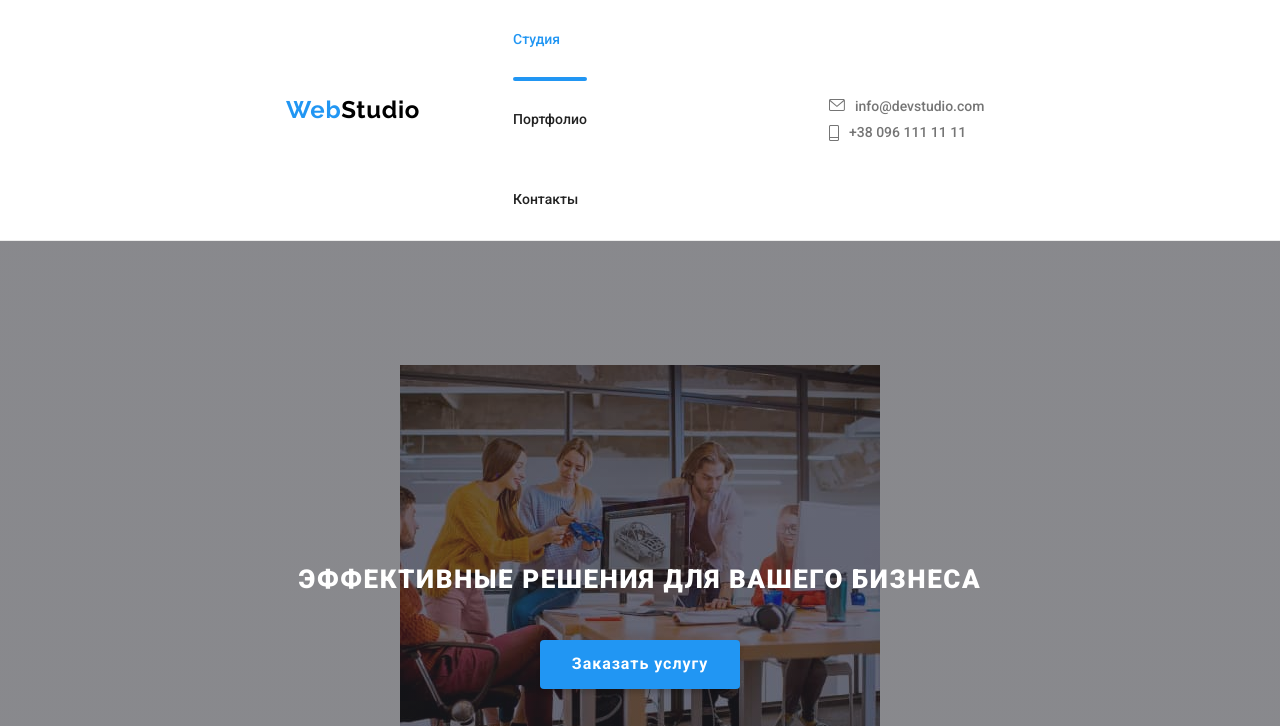
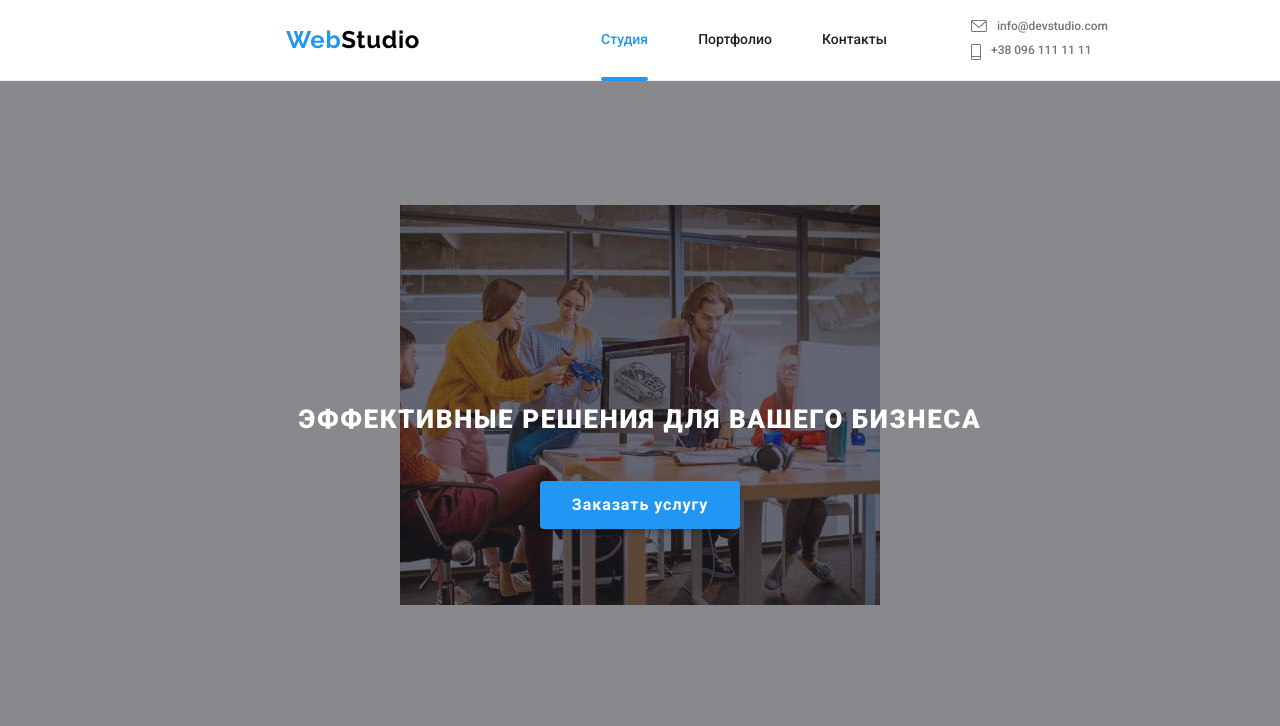
Before and after one commit to T-jorven/goit-markup-hw-08, a plain HTML site: page index.html in a window 1280 px wide. Shown: the top 726 px of the page. Drawn offline with nearby package versions, Linux system fonts and the light colour scheme.

Commit message:
header tablet

```diff
--- a/scss/components/_contacts.scss
+++ b/scss/components/_contacts.scss
@@ -106,10 +106,15 @@
 	flex-direction: row;
 	flex-wrap: wrap;
 	width: 165px;
+	margin-left: 84px;
+
 }
 .contact-body__item {
 	&:not(:last-child) {
 		margin-bottom: 10px;
 	}
 }
+.contact{
+	font-size: 12px;
 }
+}
--- a/scss/components/_logo.scss
+++ b/scss/components/_logo.scss
@@ -34,3 +34,11 @@
 	&__footer {
     color: var(--logo2-footer);}
 	}
+
+@media screen and (min-width: 768px) {
+	.logo-body{
+		display: block;
+		margin-top: 20px;
+		font-size: 24px;
+	}
+}
--- a/scss/components/_nav.scss
+++ b/scss/components/_nav.scss
@@ -56,3 +56,57 @@
 		display: none;
 	}
 }
+@media screen and (min-width: 768px) {
+	.menu-list--current {
+	color: var(--accent-color);
+	font-size: 14px;
+	font-weight: 500;
+	line-height: 1.14;
+	position: relative;
+	padding-bottom: 32px;
+	padding-top: 32px;
+	display: block;
+	&::after {
+		content: "";
+		width: 100%;
+		height: 4px;
+		background-color: var(--accent-color);
+		position: absolute;
+		left: 0;
+		right: 0;
+		bottom: -1px;
+		border-radius: 2px;
+	}
+}
+.menu-list--inactive {
+	font-size: 14px;
+	color: var(--title-text-color);
+	font-weight: 500;
+	line-height: 1.14;
+	padding-top: 32px;
+	padding-bottom: 32px;
+	display: block;
+	transition: color 250ms var(--transition-cubic);
+	&:hover {
+		color: var(--accent-color);
+	}
+	&:focus {
+		color: var(--accent-color);
+	}
+}
+.nav-body {
+	display: flex;
+
+    &__menu {
+	//width:295px;
+	display: flex;
+	align-items: center;
+	flex-direction: row;}
+}
+.menu-list:not(:last-child){
+	margin-right: 50px;
+}
+.menu-list:first-child {
+	margin-left: 88px;
+}
+}
--- a/scss/layout/_header.scss
+++ b/scss/layout/_header.scss
@@ -8,13 +8,20 @@
 	align-items: center;}
 }
 
-
-.header {
-	background-color: var(--clear-white);
-	border-bottom: 1px solid var(--header-border);
-}
 .header__body {
 	display: flex;
 	justify-content: space-between;
 	align-items: center;
 }
+@media screen and (min-width: 768px) {
+
+    .header__body {
+
+	display: flex;
+	justify-content: space-between;
+	align-items: center;}
+
+}
+.header {
+	background-color: var(--clear-white);
+	border-bottom: 1px solid var(--header-border);}
```
Also changed, not shown: css/main.css, css/main.min.css, 2 other files.
